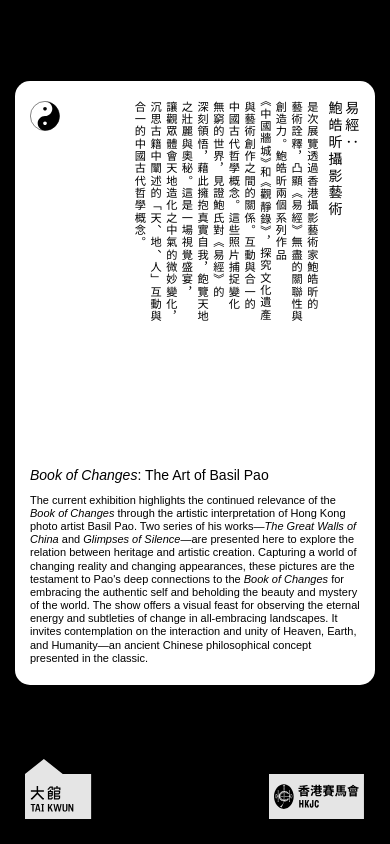
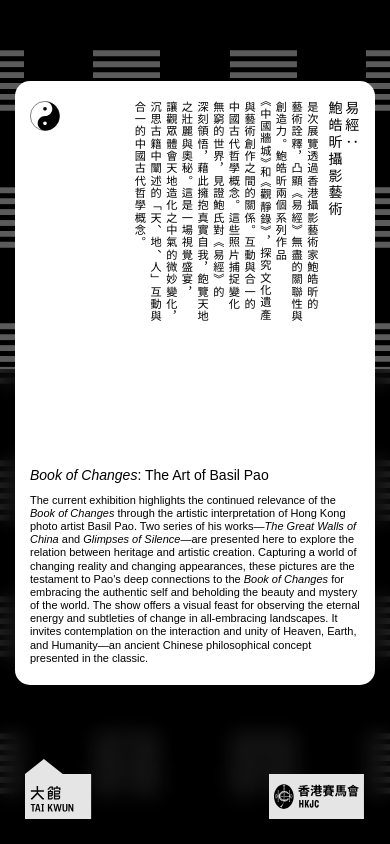
Before and after one commit to swapdicky/tkyijing, a Next.js app: page / in a window 390 px wide. Built offline with nearby package versions, Linux system fonts and the light colour scheme.

Commit message:
mobile h-screen height revert from 100% back to 100vh for viewport handling

```diff
--- a/app/globals.css
+++ b/app/globals.css
@@ -584,7 +584,7 @@ a:hover .hover-underline::after {
 .yj-height-half-inner-over .yj-height-half-inner{max-height: 10000px;}
 .yj-max-width-25vw{max-width: 70vw;transform: scale(.8);transform-origin: left bottom;left: 15px;}
 .yj-full-viewport{width: 100vw;height: 100%;}
-.h-screen{height: 100%;}
+.h-screen{height: 100vh;}
 
 
 /* Info box scale transform classes */
```
